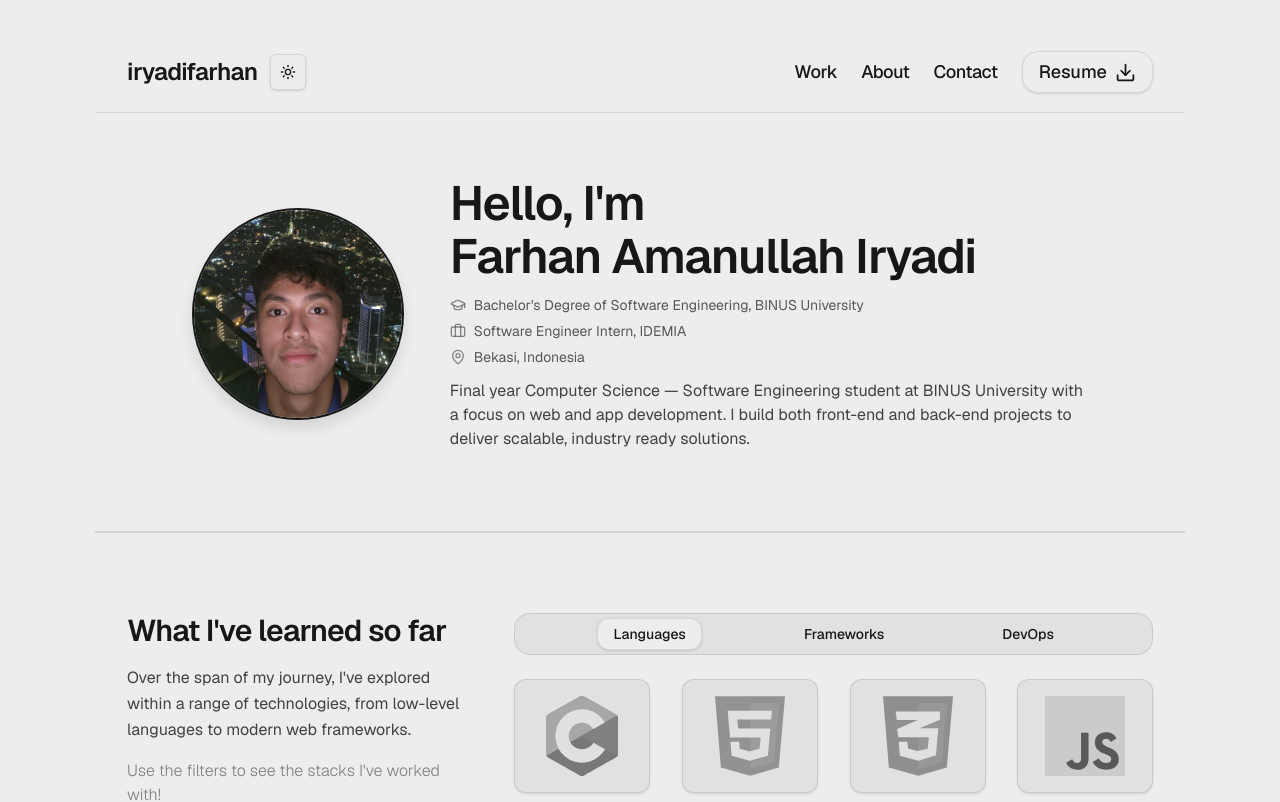
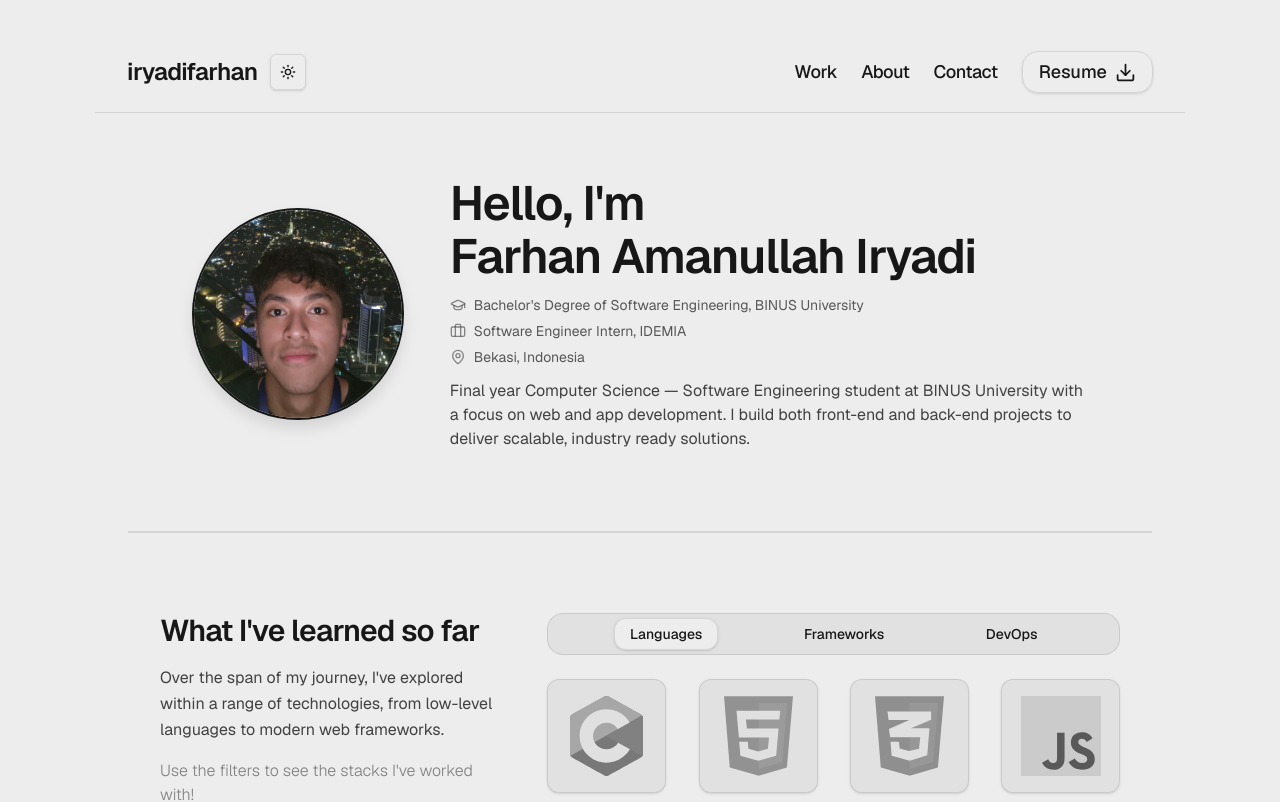
Before and after one commit to iryadifarhan/portfolio-website, a Next.js app: page / in a window 1280 px wide. Shown: the top 802 px of the page. Built offline with nearby package versions, Linux system fonts and the light colour scheme.

Commit message:
Implement changes for better responsiveness on desktop & tablet and light fix for Jenkins svg

```diff
--- a/app/ui/Navbar.tsx
+++ b/app/ui/Navbar.tsx
@@ -36,7 +36,7 @@ export default function Navbar() {
         </div>
 
         {/* Desktop: Links */}
-        <div className="hidden md:flex items-center gap-6">
+        <div className="hidden lg:flex items-center gap-6">
           {items.map((it) => (
             <NavLink onClick={() => setOpen(false)} key={it.href} target={it.href} text={it.label} className="text-lg tracking-tight font-medium transition-opacity duration-200 ease-out active:opacity-70 hover:opacity-80"/>
           ))}
@@ -53,7 +53,7 @@ export default function Navbar() {
         </div>
 
         {/* Mobile: Hamburger */}
-        <div className="md:hidden inline-flex items-center gap-2 pt-1">
+        <div className="lg:hidden inline-flex items-center gap-2 pt-1">
           <button
             onClick={() => setOpen(o => !o)}
             aria-expanded={open}
--- a/app/ui/PageIn.tsx
+++ b/app/ui/PageIn.tsx
@@ -17,7 +17,7 @@ export default function PageIn({ children }: { children: React.ReactNode }) {
   }, [pathname]);
 
   return (
-    <div ref={ref} className="animate-page-in w-[100%]">
+    <div ref={ref} className="animate-page-in w-[100%] max-w-[1024px]">
       {children}
     </div>
   );
```
Also changed, not shown: public/tech/jenkins.svg.
